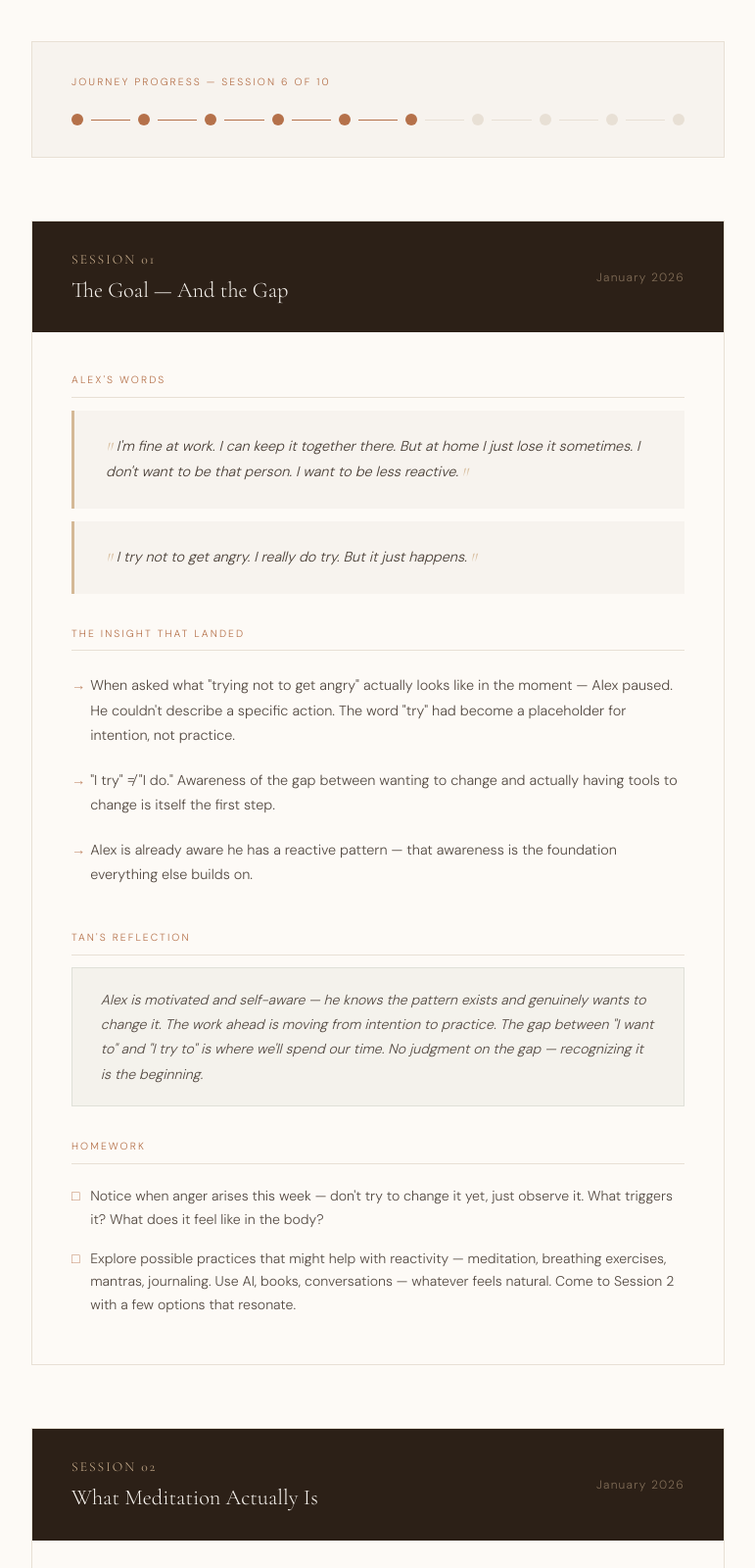
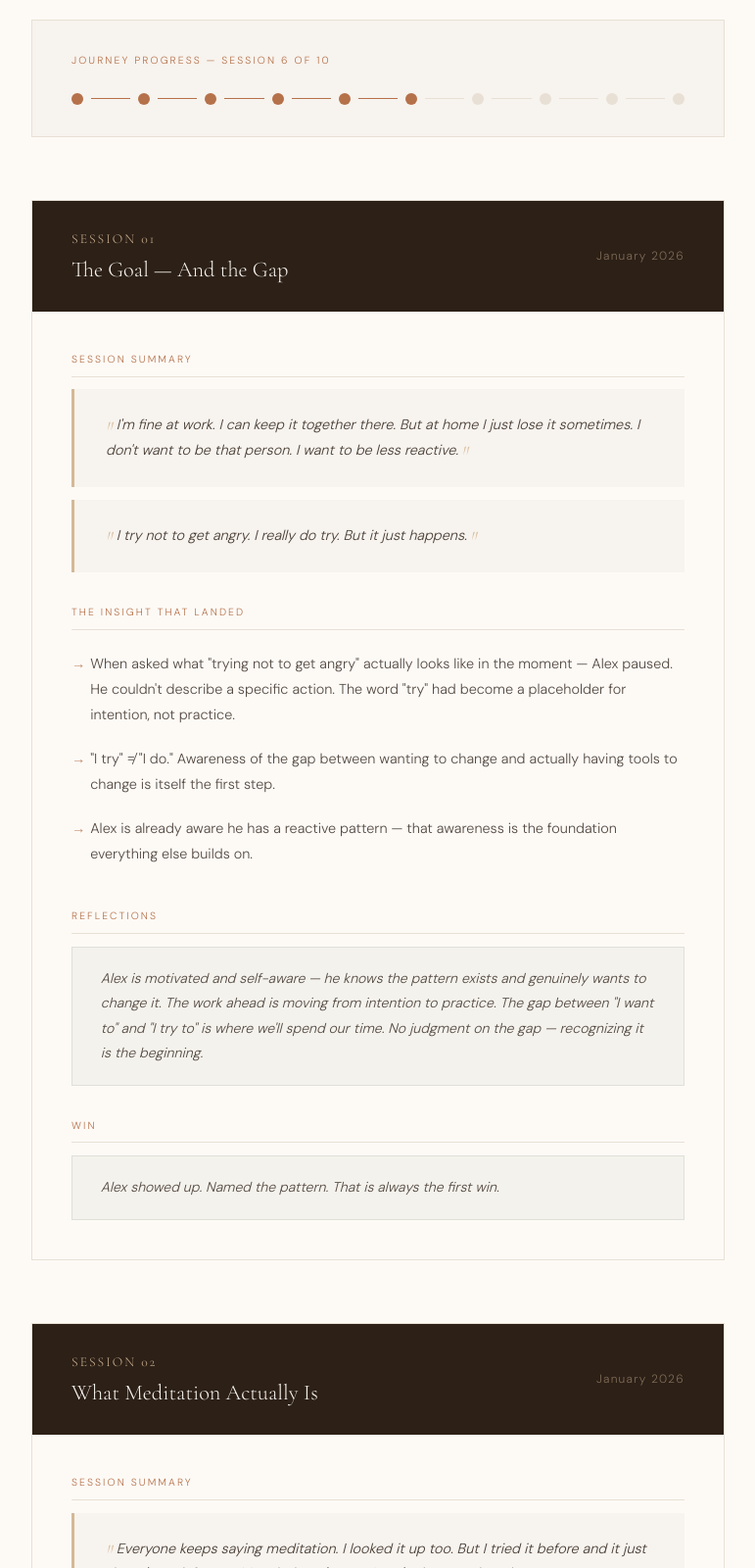
Before and after one commit to tanthrv/awexpedition, a plain HTML site: page journey-map-sample.html in a window 1280 px wide. Shown: the part 1200-2800 px from the top of the page at 98% size, without its empty margins (254-1025 px from the left). Drawn offline with nearby package versions, Linux system fonts and the light colour scheme.

Commit message:
Update session labels and narrative content

```diff
--- a/journey-map-sample.html
+++ b/journey-map-sample.html
@@ -57,7 +57,7 @@
   .session-block:last-child { margin-bottom: 0; }
   .block-label { font-size: 0.65rem; letter-spacing: 0.2em; text-transform: uppercase; color: var(--clay); display: block; margin-bottom: 0.8rem; border-bottom: 1px solid var(--mist); padding-bottom: 0.5rem; }
 
-  /* Alex's words */
+  /* Session Summary */
   .alex-words { background: var(--cream); padding: 1.5rem 2rem; border-left: 3px solid var(--sand); margin-bottom: 0.8rem; }
   .alex-words p { font-size: 0.9rem; font-style: italic; line-height: 1.8; opacity: 0.85; }
   .alex-words p::before { content: '"'; font-family: 'Cormorant Garamond', serif; font-size: 1.5rem; color: var(--sand); line-height: 0; vertical-align: -0.3em; margin-right: 0.2rem; }
@@ -127,13 +127,13 @@
   <div class="page-hero-inner">
     <span class="page-eyebrow">A Coaching Journey · Fictional Story</span>
     <h1>Alex's<br><em>Story</em></h1>
-    <p>Every client's journey is unique and entirely confidential. This is a fictional narrative that gives you a sense of what the arc of coaching work can look like — the breakthroughs, the stumbles, and the slow, real shift that happens over time.</p>
-    <p style="margin-top:0.8rem;font-size:0.85rem;color:rgba(247,243,238,0.45);">Note: The actual AWE Journey Map™ is a living interactive document — a personalized Google Sheet with embedded prompts, homework, and space for your own reflections that you work with actively between every session. This story illustrates the journey, not the format of the tool.</p>
+    <p>Every client's journey is unique and entirely confidential. This is a fictional narrative that gives you a sense of what the arc of coaching work can look like — the breakthroughs, the stumbles, and the slow, real shift that happens over time. Using the insights gathered from the AWExApp, you will receive a personalized journey map of your expedition</p>
+    <p style="margin-top:0.8rem;font-size:0.85rem;color:rgba(247,243,238,0.45);">Note: This story illustrates the journey, not the format of the tool.</p>
   </div>
 </div>
 
 <div class="disclaimer-bar">
-  <p><strong>Fictional story — not a sample of the actual tool.</strong> Alex is not a real person and this narrative was created for illustrative purposes only. The real AWE Journey Map™ is a living Google Sheet — personalized, interactive, and worked on actively between sessions. All actual client work at AWExpedition™ is strictly confidential and never shared. Awareness &amp; Alignment Coaching™ is not therapy, counseling, or mental health treatment. If you are experiencing a mental health crisis, please seek support from a licensed mental health professional.</p>
+  <p><strong>Fictional story — not a sample of the actual tool.</strong> Alex is not a real person and this narrative was created for illustrative purposes only. All actual client work at AWExpedition™ is strictly confidential and never shared. Awareness &amp; Alignment Coaching™ is not therapy, counseling, or mental health treatment. If you are experiencing a mental health crisis, please seek support from a licensed mental health professional.</p>
 </div>
 
 <div class="journey-body">
@@ -200,7 +200,7 @@
     <div class="session-body">
 
       <div class="session-block">
-        <span class="block-label">Alex's Words</span>
+        <span class="block-label">Session Summary</span>
         <div class="alex-words"><p>I'm fine at work. I can keep it together there. But at home I just lose it sometimes. I don't want to be that person. I want to be less reactive.</p></div>
         <div class="alex-words"><p>I try not to get angry. I really do try. But it just happens.</p></div>
       </div>
@@ -213,14 +213,13 @@
       </div>
 
       <div class="session-block">
-        <span class="block-label">Tan's Reflection</span>
+        <span class="block-label">Reflections</span>
         <div class="tan-note">Alex is motivated and self-aware — he knows the pattern exists and genuinely wants to change it. The work ahead is moving from intention to practice. The gap between "I want to" and "I try to" is where we'll spend our time. No judgment on the gap — recognizing it is the beginning.</div>
       </div>
 
       <div class="session-block">
-        <span class="block-label">Homework</span>
-        <div class="homework-item">Notice when anger arises this week — don't try to change it yet, just observe it. What triggers it? What does it feel like in the body?</div>
-        <div class="homework-item">Explore possible practices that might help with reactivity — meditation, breathing exercises, mantras, journaling. Use AI, books, conversations — whatever feels natural. Come to Session 2 with a few options that resonate.</div>
+        <span class="block-label">Win</span>
+        <div class="tan-note">Alex showed up. Named the pattern. That is always the first win.</div>
       </div>
 
     </div>
@@ -238,7 +237,7 @@
     <div class="session-body">
 
       <div class="session-block">
-        <span class="block-label">Alex's Words</span>
+        <span class="block-label">Session Summary</span>
         <div class="alex-words"><p>Everyone keeps saying meditation. I looked it up too. But I tried it before and it just doesn't work for me. My mind won't stop. I can't clear my thoughts.</p></div>
         <div class="alex-words"><p>I'm willing to try again though. Maybe I was doing it wrong.</p></div>
       </div>
@@ -252,15 +251,20 @@
       </div>
 
       <div class="session-block">
-        <span class="block-label">Tan's Reflection</span>
+        <span class="block-label">Reflections</span>
         <div class="tan-note">Alex's previous meditation "failures" make complete sense — he was trying to empty his mind rather than focus it. Reframing meditation as a skill to practice rather than a state to achieve feels like it landed. His willingness to try again is everything. Starting small matters — three minutes done is infinitely more useful than twenty minutes never started.</div>
       </div>
 
       <div class="session-block">
-        <span class="block-label">Homework</span>
+        <span class="block-label">Experiments</span>
         <div class="homework-item">Explore three meditation apps: Headspace, Waking Up, Calm. Give each at least 3 days.</div>
         <div class="homework-item">Start with 3 minutes only. The goal is consistency, not duration.</div>
         <div class="homework-item">Commit to a trial period that feels comfortable — Alex chose 3 weeks. Not a judgment period, an experiment period.</div>
+      </div>
+
+      <div class="session-block">
+        <span class="block-label">Win</span>
+        <div class="tan-note">Alex is willing to try again. Openness after a previous "failure" is itself a significant win.</div>
       </div>
 
     </div>
@@ -278,7 +282,7 @@
     <div class="session-body">
 
       <div class="session-block">
-        <span class="block-label">Alex's Words</span>
+        <span class="block-label">Session Summary</span>
         <div class="alex-words"><p>It's not working. I tried the apps. I did it for a week but then I stopped. And I still lost my temper twice. Nothing has changed.</p></div>
         <div class="alex-words"><p>And honestly — those times I got angry, there was a good reason. My kids were being completely unreasonable. Anyone would have reacted the same way. I'm not sure the anger was even the problem.</p></div>
       </div>
@@ -292,15 +296,20 @@
       </div>
 
       <div class="session-block">
-        <span class="block-label">Tan's Reflection</span>
+        <span class="block-label">Reflections</span>
         <div class="tan-note">The justification moment is important and worth noting. Alex shifted briefly from "how do I change?" to "here's why the other person is wrong." This is a natural defense and completely human — but it's also the pattern we're here to work with. No judgment flagged in session — just a gentle redirect. Worth watching. Alex may benefit from a complementary practice that works more immediately in the moment, rather than waiting for meditation to build over time.</div>
       </div>
 
       <div class="session-block">
-        <span class="block-label">Homework</span>
+        <span class="block-label">Experiments</span>
         <div class="homework-item">Reflect on what "working" means — what would success look like? What's a realistic marker of progress at this stage?</div>
         <div class="homework-item">Consider adding an in-the-moment tool alongside meditation — something that can help right when anger arises. Options: counting, a mantra, three deep breaths, walking away briefly.</div>
         <div class="homework-item">Return to the meditation apps — even 2 minutes. Consistency over duration.</div>
+      </div>
+
+      <div class="session-block">
+        <span class="block-label">Win</span>
+        <div class="tan-note">Alex reflected honestly — including the part where he started to justify. That level of self-awareness is progress, even when it doesn't feel like it.</div>
       </div>
 
     </div>
@@ -318,7 +327,7 @@
     <div class="session-body">
 
       <div class="session-block">
-        <span class="block-label">Alex's Words</span>
+        <span class="block-label">Session Summary</span>
         <div class="alex-words"><p>I've been thinking about what you said — having something in the moment. The breathing helps a little. But I don't always remember to use it. The anger just comes so fast.</p></div>
       </div>
 
@@ -331,7 +340,7 @@
       </div>
 
       <div class="session-block">
-        <span class="block-label">Tan's Reflection</span>
+        <span class="block-label">Reflections</span>
         <div class="tan-note">Alex warmed to the Pink Pony idea once we reframed it as something he was offering his family — a way to help him — rather than something being done to him. That shift from "being called out" to "being supported" feels important. The family's willingness to participate will be telling. Alex agreed to have the conversation this week.</div>
       </div>
 
@@ -344,9 +353,14 @@
       </div>
 
       <div class="session-block">
-        <span class="block-label">Homework</span>
+        <span class="block-label">Experiments</span>
         <div class="homework-item">When Pink Ponies appear, use the time in between to journal — what was happening in the body? What was the thought? What did walking away feel like?</div>
         <div class="homework-item">Continue the meditation experiment — even 2-3 minutes.</div>
+      </div>
+
+      <div class="session-block">
+        <span class="block-label">Win</span>
+        <div class="tan-note">He walked away. He came back. His family noticed. That is the work working.</div>
       </div>
 
     </div>
@@ -364,7 +378,7 @@
     <div class="session-body">
 
       <div class="session-block">
-        <span class="block-label">Alex's Words</span>
+        <span class="block-label">Session Summary</span>
         <div class="alex-words"><p>Pink Ponies happened twice more. I still don't love hearing it — but it's different now. I hear it and something in me just... slows down a little. I still get annoyed. But I go for a walk. I come back.</p></div>
         <div class="alex-words"><p>I still get upset though. I don't want to get agitated at all. I feel like I'm still failing.</p></div>
       </div>
@@ -378,15 +392,20 @@
       </div>
 
       <div class="session-block">
-        <span class="block-label">Tan's Reflection</span>
+        <span class="block-label">Reflections</span>
         <div class="tan-note">Alex is measuring himself against a standard of "zero agitation" which is setting him up to feel like he's failing a journey he's actually succeeding at. The reframe today felt important: the point isn't to feel nothing, it's to have agency over what you do with what you feel. He's walking away. He's coming back. His family is noticing. That is the work working. Worth exploring whether we should add a loving-kindness or compassion meditation to the mix — something that cultivates warmth alongside the awareness practice.</div>
       </div>
 
       <div class="session-block">
-        <span class="block-label">Homework</span>
+        <span class="block-label">Experiments</span>
         <div class="homework-item">Reflect on how far you've come since Session 1. Write it down — specifically. What did "I try" mean then? What does it mean now?</div>
         <div class="homework-item">Consider where the meditation practice is — is it building? Is it time to add a new dimension, like a loving-kindness or compassion practice?</div>
         <div class="homework-item">Consider whether there's a new practice or tool worth experimenting with next.</div>
+      </div>
+
+      <div class="session-block">
+        <span class="block-label">Win</span>
+        <div class="tan-note">Pink Ponies feel different now — from annoyance to recognition. The gap between trigger and reaction is growing. That is everything.</div>
       </div>
 
     </div>
@@ -404,7 +423,7 @@
     <div class="session-body">
 
       <div class="session-block">
-        <span class="block-label">Alex's Words</span>
+        <span class="block-label">Session Summary</span>
         <div class="alex-words"><p>I wrote down the list like you asked. From Session 1 to now. I couldn't believe it. I hadn't realized how much had actually shifted. I was so focused on what I still couldn't do that I wasn't seeing what I could.</p></div>
         <div class="alex-words"><p>I want to keep going. I don't think I'm done. But I feel like I have real tools now. Like I actually have something to work with.</p></div>
       </div>
@@ -425,13 +444,18 @@
       </div>
 
       <div class="session-block">
-        <span class="block-label">Tan's Reflection</span>
+        <span class="block-label">Reflections</span>
         <div class="tan-note">What Alex described in his reflection — the surprise at how much had actually shifted — is one of the most important moments in a coaching journey. The progress is often invisible from inside it. Writing it down made it real. He came in wanting to stop being angry. He's leaving this phase knowing he can work with his anger, that his family is his ally, and that the practice is his to carry forward. That is not a small thing. That is everything.</div>
       </div>
 
       <div class="session-block">
+        <span class="block-label">Win</span>
+        <div class="tan-note">Alex wrote the list and saw himself clearly — perhaps for the first time. He arrived with "I try." He leaves with real tools, real practices, and a family that is his ally. That is the expedition.</div>
+      </div>
+
+      <div class="session-block">
         <span class="block-label">A Reminder</span>
-        <div class="tan-note" style="border-color:var(--clay);background:rgba(181,113,74,0.06);">Practice is an ongoing journey. The question is never whether you've arrived — it's whether you're ready to traverse the next part. And whether you want to do it alone, or with a partner for a while longer. Either answer is the right one.</div>
+        <div class="tan-note" style="border-color:var(--clay);background:rgba(181,113,74,0.06);">Practice is an ongoing journey. The question is never whether you've arrived — it's whether you're ready to take another step. Whether you want to continue with a guide or you are ready to fly on your own, there is no wrong way. Tap in and stay aware and aligned!</div>
       </div>
 
     </div>
```
